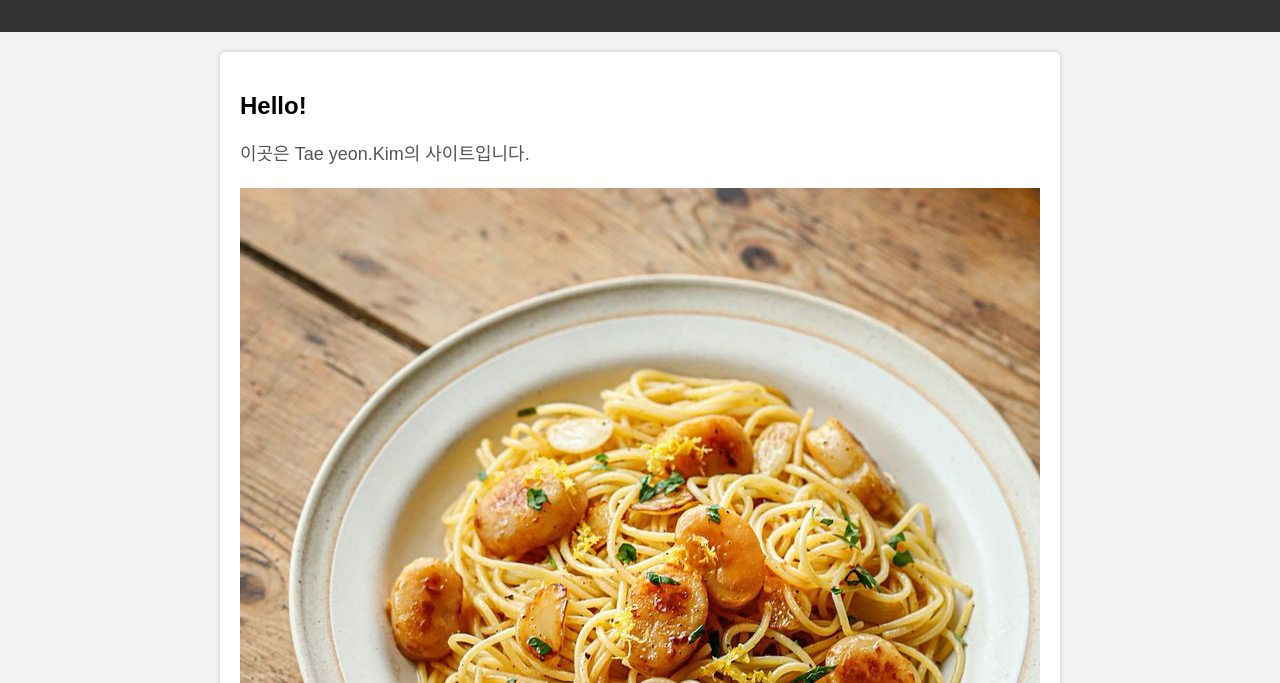
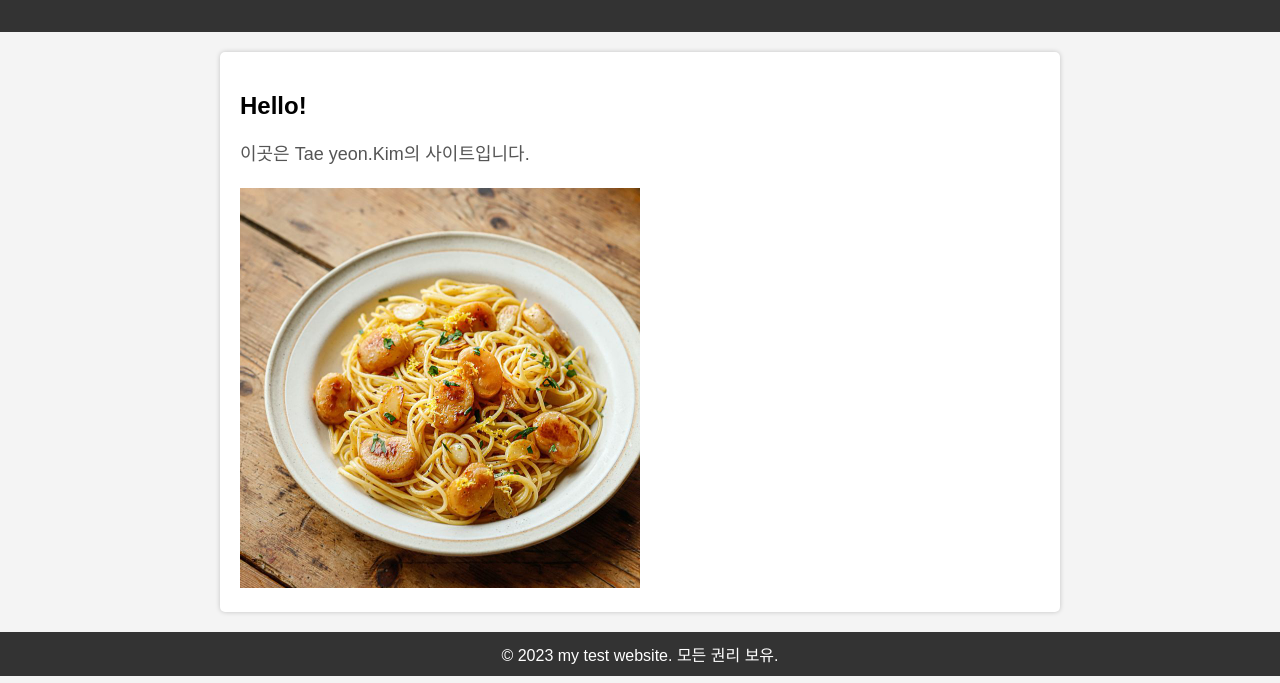
Before and after one commit to Britzs/Test, a plain HTML site: page index.html in a window 1280 px wide. Shown: the part 117-800 px from the top of the page. Drawn offline with Linux system fonts and the light colour scheme.

Commit message:
commit
commit to mail

```diff
--- a/index.html
+++ b/index.html
@@ -41,12 +41,12 @@
         }
 
         .image-container {
-            text-align: center;
+            text-align: left;
             margin-top: 20px;
         }
 
         .image-container img {
-            max-width: 100%;
+            max-width: 50%;
             height: auto;
         }
 
@@ -68,7 +68,7 @@
 
         <!-- 이미지를 추가합니다. -->
         <div class="image-container">
-            <img src="images\파스타.jpg" alt="Pasta">
+            <img src="images\파스타.jpg", alt="Pasta">
         </div>
     </div>
     <footer>
```
